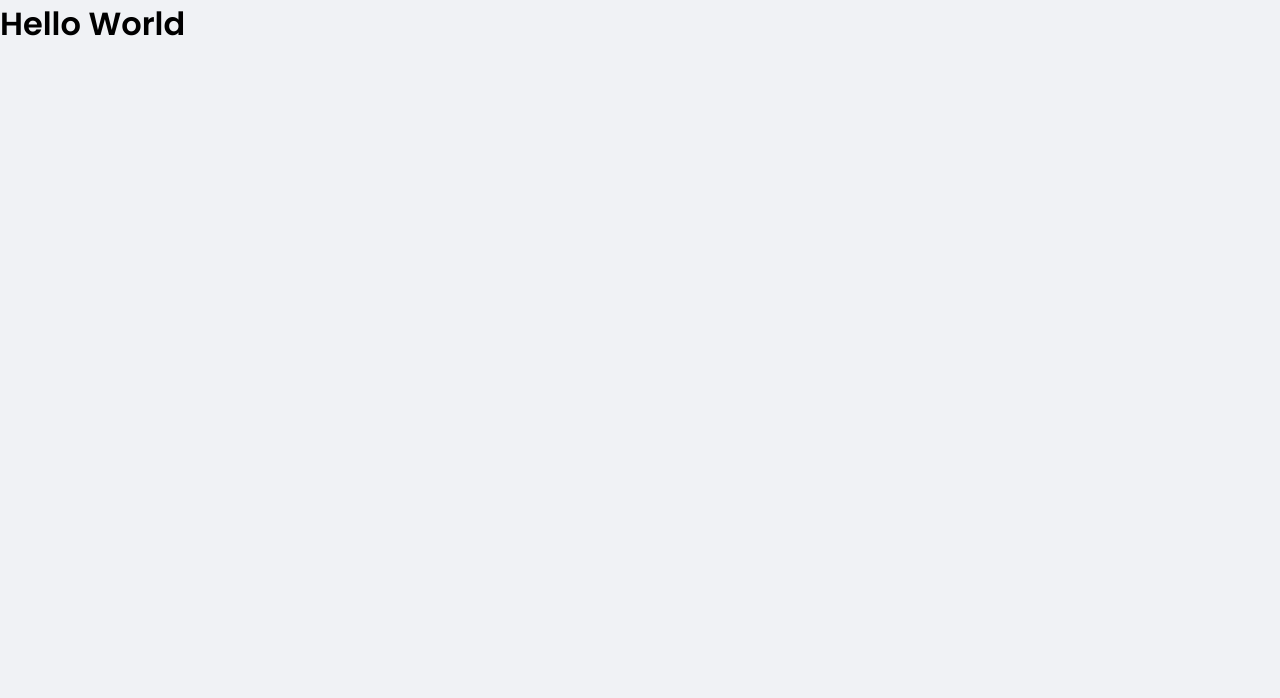
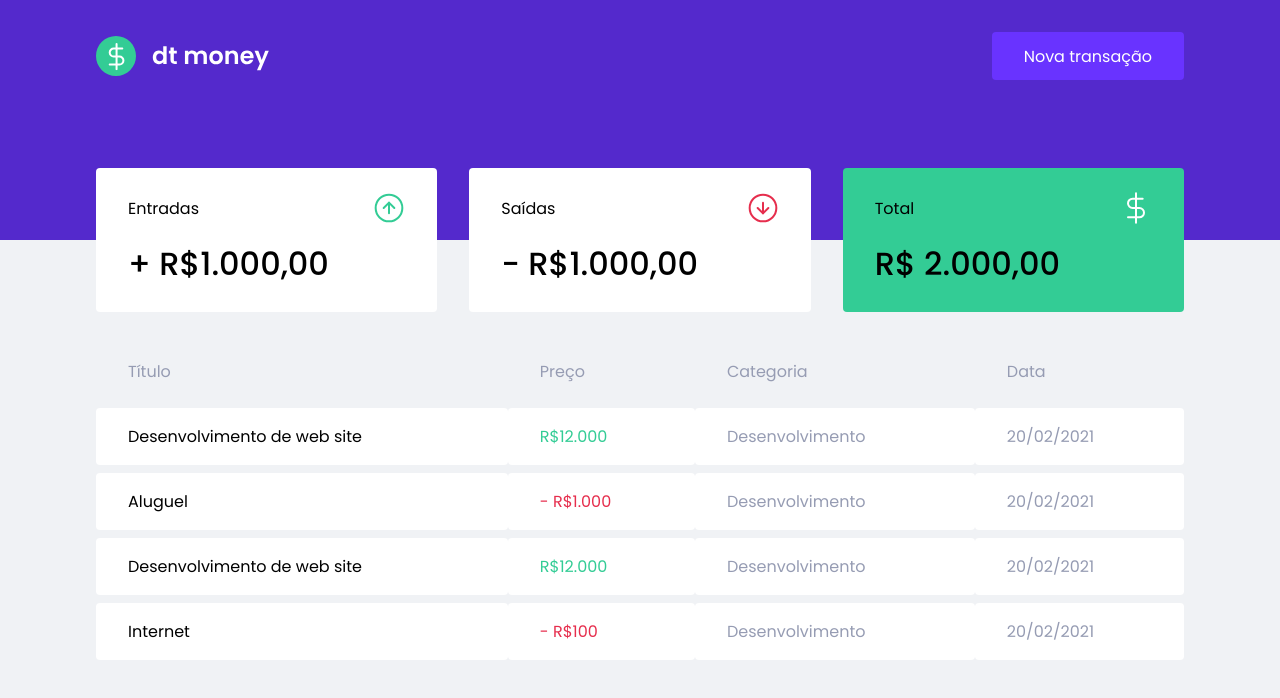
Before and after one commit to AndreSDS/andre-money, a React (Vite) app: page / in a window 1280 px wide. Shown: the top 698 px of the page. Built offline with nearby package versions, Linux system fonts and the light colour scheme.

Commit message:
Utilizando componentes

```diff
--- a/src/App.tsx
+++ b/src/App.tsx
@@ -1,11 +1,13 @@
 import { GlobalStyle } from "./styles/global";
+import { Header } from "./components/Header";
+import { Dashboard } from "./components/Dashboard";
+
 export function App() {
   return (
     <>
       <GlobalStyle />
-      <div className="App">
-        <h1>Hello World</h1>
-      </div>
+      <Header />
+      <Dashboard />
     </>
   );
 }
```
